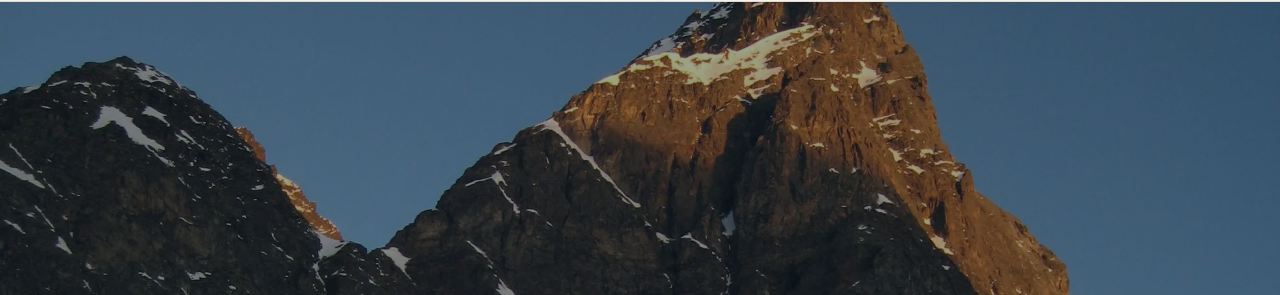
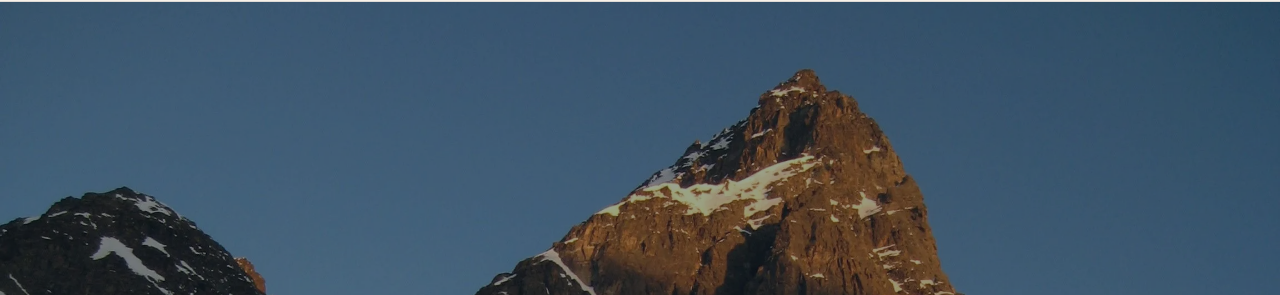
Before and after one commit to maxcnd/alpha-global-invest, a plain HTML site: page asset-management.html in a window 1280 px wide. Shown: the part 139-434 px from the top of the page. Drawn offline with Linux system fonts and the light colour scheme.

Commit message:
Add files via upload

```diff
--- a/asset-management.html
+++ b/asset-management.html
@@ -36,7 +36,7 @@
     </header>
 
     <!-- Hero for Asset Management (Piz Buin) -->
-    <section class="service-hero" style="background-image: url('images/piz-buin.webp'); background-position: center 20%;">
+    <section class="service-hero" style="background-image: url('images/piz-buin.webp'); background-position: center 10%;">
       <h1 data-i18n="service.management.h1">Asset Management</h1>
     </section>
 
```
